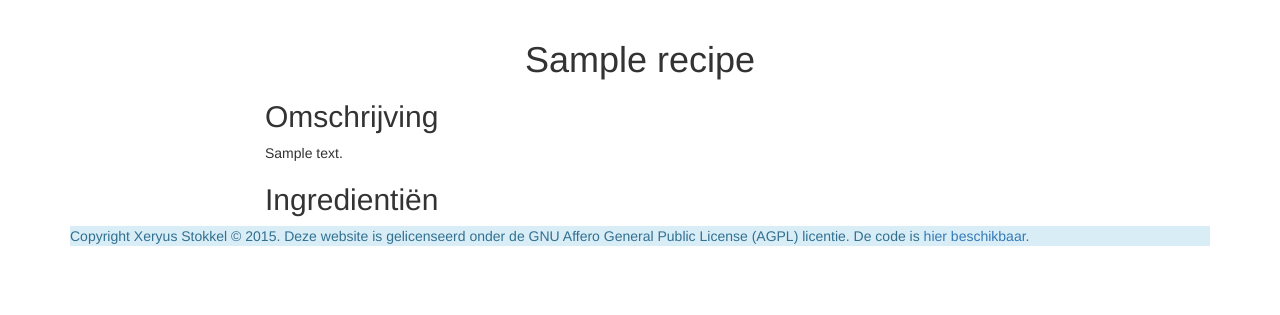
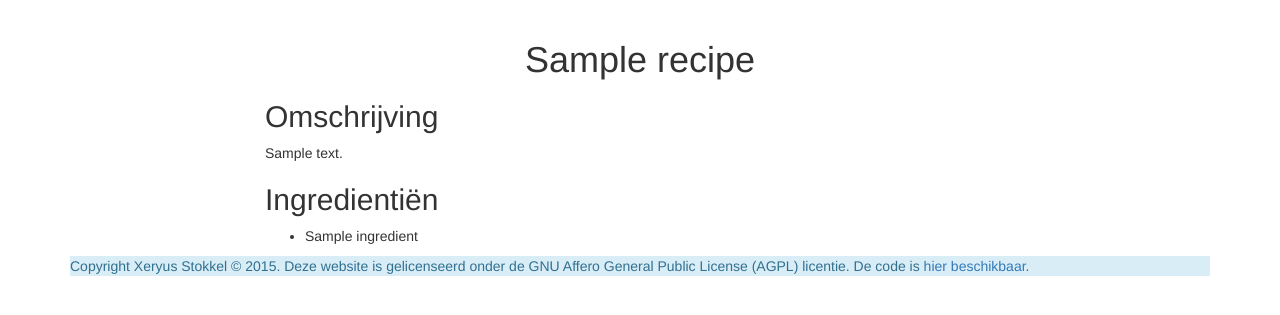
Before and after one commit to XeryusTC/rotd, a Django app: template templates/recipes/recipe_detail.html in a window 1280 px wide. Shown: the part 52-367 px from the top of the page. Run offline with Django 3.2, Linux system fonts and the light colour scheme; the template is opened without the code that fills it: most values are stand-ins (such as "Sample title", 1, 10 or a date in 2020); some libraries are stand-ins or nearby versions.

Commit message:
Put the ingredients on the detail page, passing the FT

```diff
--- a/templates/recipes/recipe_detail.html
+++ b/templates/recipes/recipe_detail.html
@@ -14,6 +14,11 @@
 
 <div id="ingredients">
 	<h2>Ingredienti&euml;n</h2>
+	<ul>
+		{% for i in recipe.ingredient_set.all %}
+			<li>{{ i }}</li>
+		{% endfor %}
+	</ul>
 </div>
 {% endblock content %}
 
```
